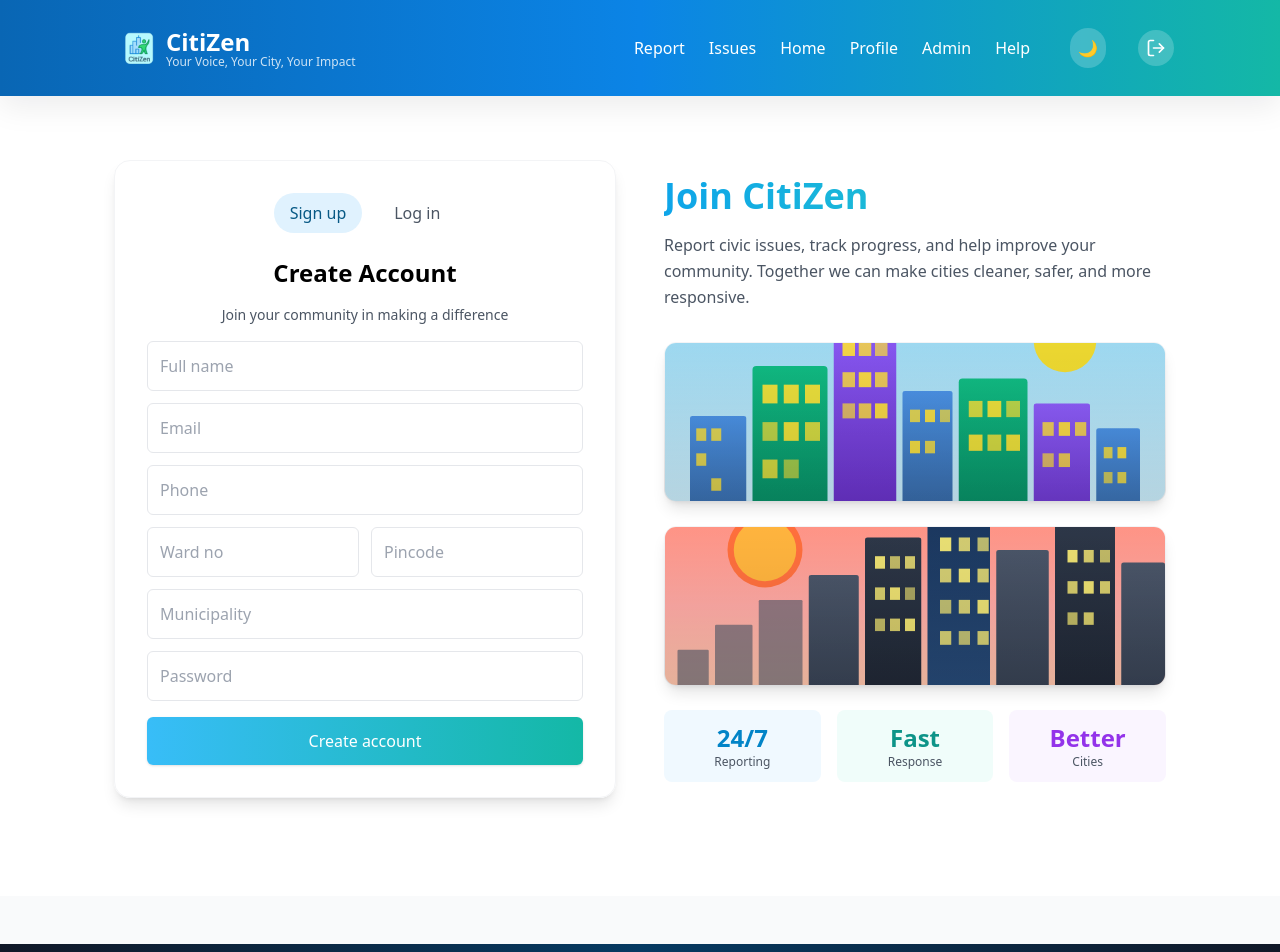
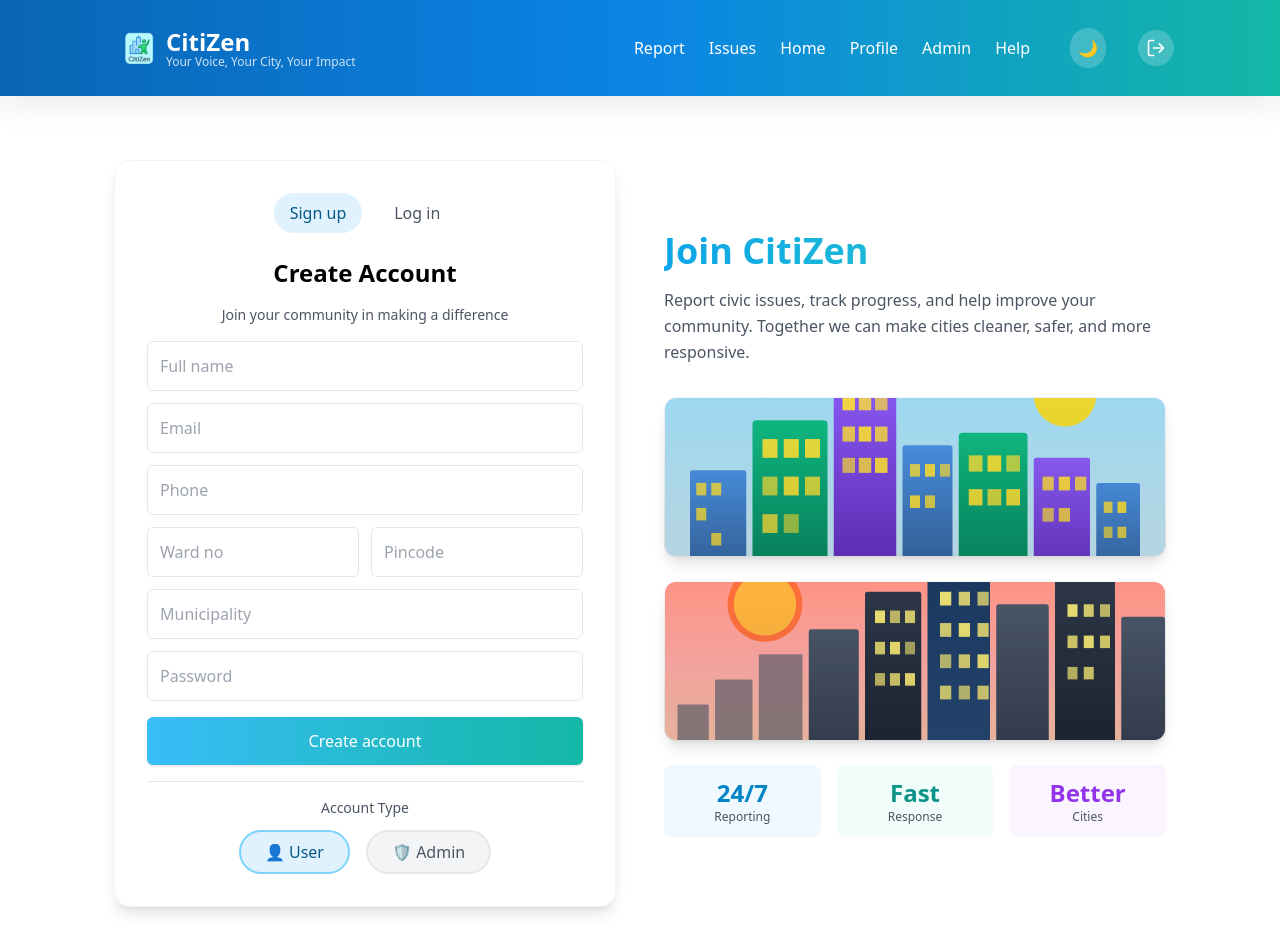
Before and after one commit to KushwahaSujal/CitiZen, a Next.js app: page /auth in a window 1280 px wide. Shown: the top 952 px of the page. Built offline with nearby package versions, Linux system fonts and the light colour scheme.

Commit message:
feat: add User/Admin type selection to auth forms

```diff
--- a/components/AuthCard.jsx
+++ b/components/AuthCard.jsx
@@ -4,6 +4,7 @@ import { useRouter } from "next/navigation"
 
 export default function AuthCard() {
   const [mode, setMode] = useState("signup") // 'signup' or 'login'
+  const [userType, setUserType] = useState("user") // 'user' or 'admin'
   const [isLoading, setIsLoading] = useState(false)
   const router = useRouter()
 
@@ -25,6 +26,7 @@ export default function AuthCard() {
         ward: userData.ward,
         pincode: userData.pincode,
         municipality: userData.municipality,
+        userType: userType,
         createdAt: new Date().toISOString(),
         isLoggedIn: true
       }))
@@ -56,6 +58,7 @@ export default function AuthCard() {
         ward: 'Ward 1',
         pincode: '110001',
         municipality: 'Demo City',
+        userType: userType,
         lastLogin: new Date().toISOString(),
         isLoggedIn: true
       }))
@@ -96,6 +99,35 @@ export default function AuthCard() {
       >
         {isLoading ? 'Creating Account...' : 'Create account'}
       </button>
+
+      {/* User Type Selection */}
+      <div className="mt-4 pt-4 border-t border-gray-200">
+        <p className="text-sm text-gray-600 text-center mb-3">Account Type</p>
+        <div className="flex items-center justify-center gap-4">
+          <button
+            type="button"
+            onClick={() => setUserType("user")}
+            className={`px-6 py-2 rounded-full font-medium transition-all ${
+              userType === "user"
+                ? "bg-sky-100 text-sky-800 border-2 border-sky-300"
+                : "bg-gray-100 text-gray-600 border-2 border-gray-200 hover:bg-gray-200"
+            }`}
+          >
+            👤 User
+          </button>
+          <button
+            type="button"
+            onClick={() => setUserType("admin")}
+            className={`px-6 py-2 rounded-full font-medium transition-all ${
+              userType === "admin"
+                ? "bg-purple-100 text-purple-800 border-2 border-purple-300"
+                : "bg-gray-100 text-gray-600 border-2 border-gray-200 hover:bg-gray-200"
+            }`}
+          >
+            🛡️ Admin
+          </button>
+        </div>
+      </div>
     </form>
   )
 
@@ -119,6 +151,35 @@ export default function AuthCard() {
       >
         {isLoading ? 'Signing in...' : 'Sign in'}
       </button>
+
+      {/* User Type Selection */}
+      <div className="mt-4 pt-4 border-t border-gray-200">
+        <p className="text-sm text-gray-600 text-center mb-3">Account Type</p>
+        <div className="flex items-center justify-center gap-4">
+          <button
+            type="button"
+            onClick={() => setUserType("user")}
+            className={`px-6 py-2 rounded-full font-medium transition-all ${
+              userType === "user"
+                ? "bg-sky-100 text-sky-800 border-2 border-sky-300"
+                : "bg-gray-100 text-gray-600 border-2 border-gray-200 hover:bg-gray-200"
+            }`}
+          >
+            👤 User
+          </button>
+          <button
+            type="button"
+            onClick={() => setUserType("admin")}
+            className={`px-6 py-2 rounded-full font-medium transition-all ${
+              userType === "admin"
+                ? "bg-purple-100 text-purple-800 border-2 border-purple-300"
+                : "bg-gray-100 text-gray-600 border-2 border-gray-200 hover:bg-gray-200"
+            }`}
+          >
+            🛡️ Admin
+          </button>
+        </div>
+      </div>
     </form>
   )
 
```
Also changed, not shown: public/sw.js.
